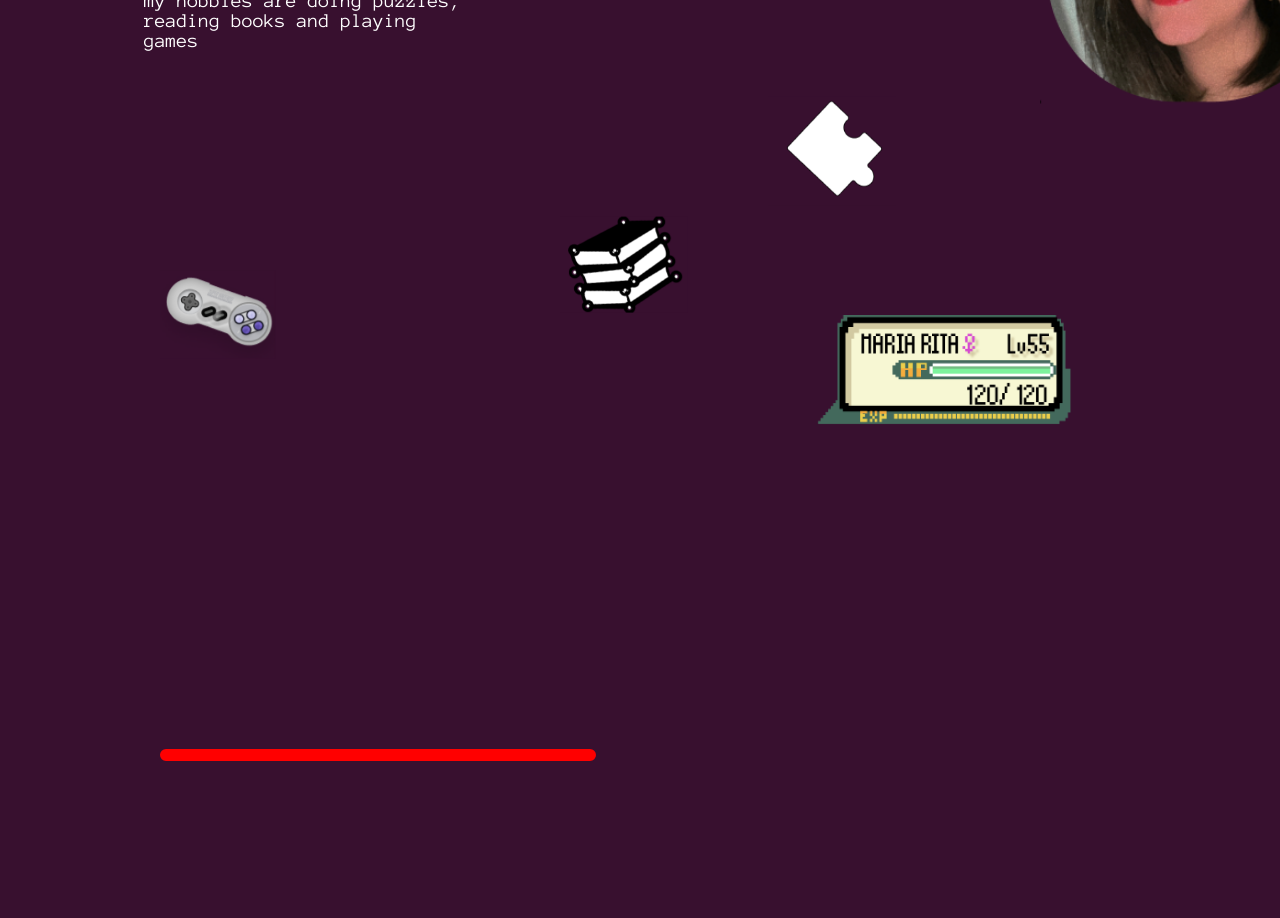
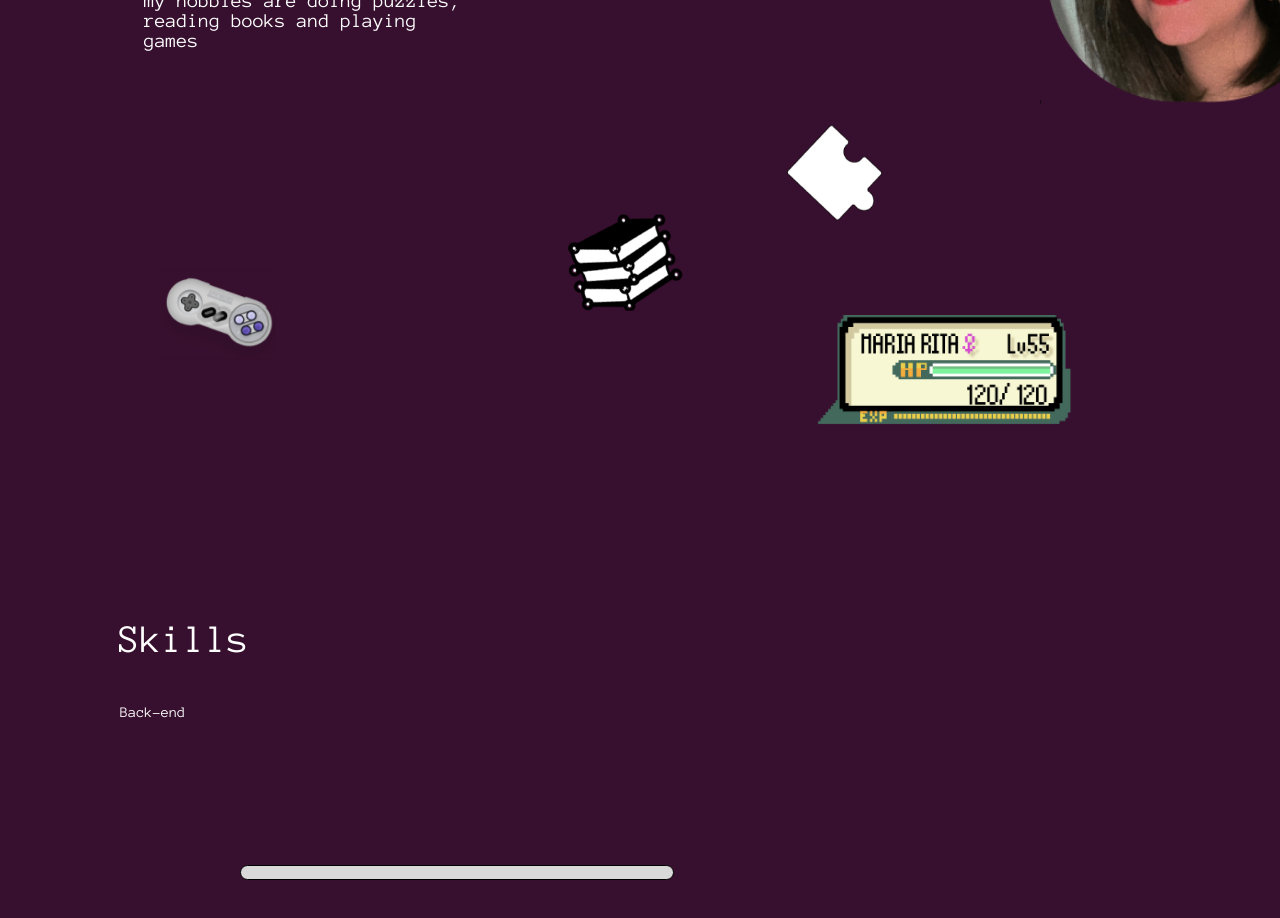
Before and after one commit to atir75/Portfolio-React, a React (Vite) app: page / in a window 1280 px wide. Shown: the part 1180-2098 px from the top of the page. Before the commit the page ends 1961 px from the top, so only its background shows below. Built offline with nearby package versions, Linux system fonts and the light colour scheme.

Commit message:
fix(Skills): position

```diff
--- a/src/components/Skilss/index.tsx
+++ b/src/components/Skilss/index.tsx
@@ -3,6 +3,8 @@ import "../Skilss/styles.css"
 export function Skills() {
     return (
         <>
+            <h1 className="TextSkills">Skills</h1>
+            <h2 className="Backend">Back-end</h2>
             <div className="progress-bar" />
         </>
     )
--- a/src/components/Skilss/styles.css
+++ b/src/components/Skilss/styles.css
@@ -1,10 +1,20 @@
+@import url('https://fonts.googleapis.com/css2?family=Anonymous+Pro&display=swap');
+
+
+.TextSkills{
+    width: 12%;
+    height: 10%;
+    font-family: 'Anonymous Pro', monospace;
+}
+
+
 .progress-bar{
-    height: 0.5rem;
+    height: 0.8rem;
     width: 27rem;
-    background-color: red;
-    border: 2px solid red;
+    background-color: #D9D9D9;
+    border: 1px solid;
     border-radius: 25px;
-    margin-top: 20rem;
-    margin-left: 10rem;
-    margin-bottom: 20px;
+    margin-top: 9rem;
+    margin-left: 15rem;
+    margin-bottom: 29rem;
 }
```
